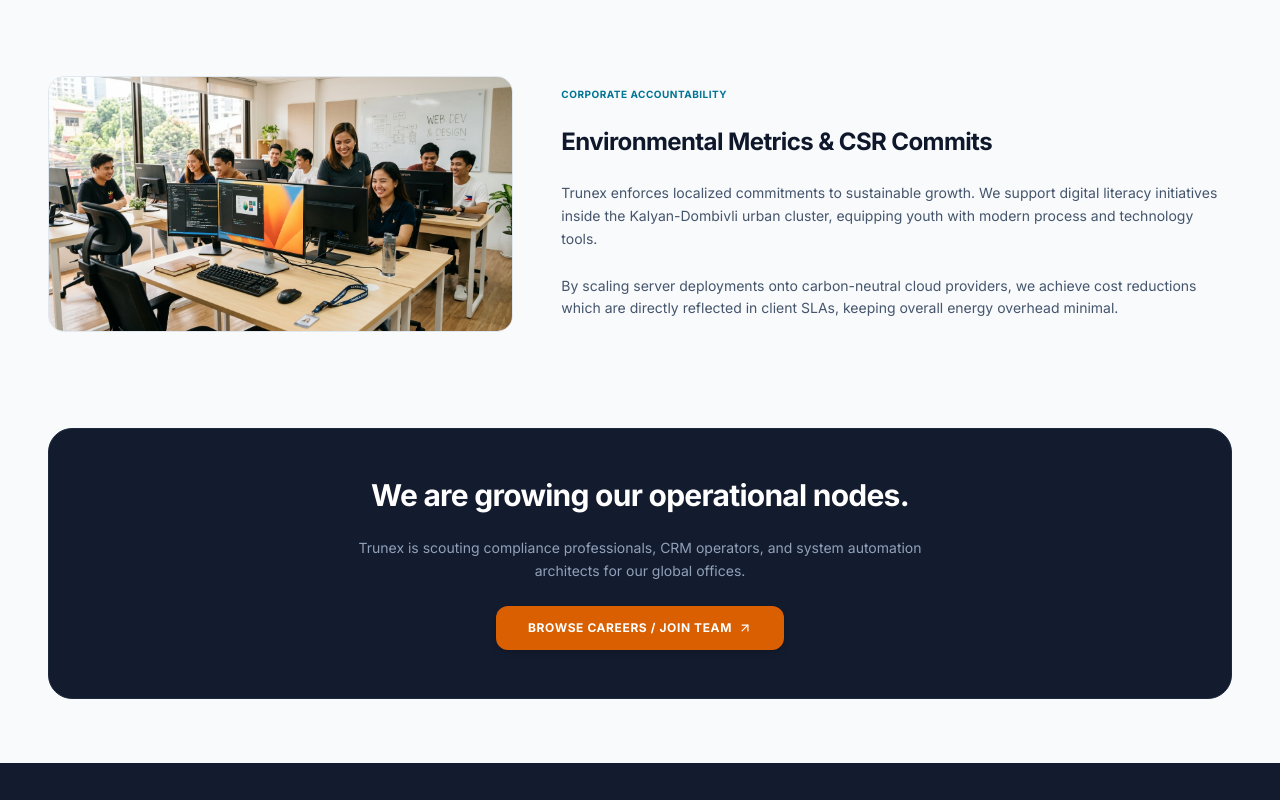
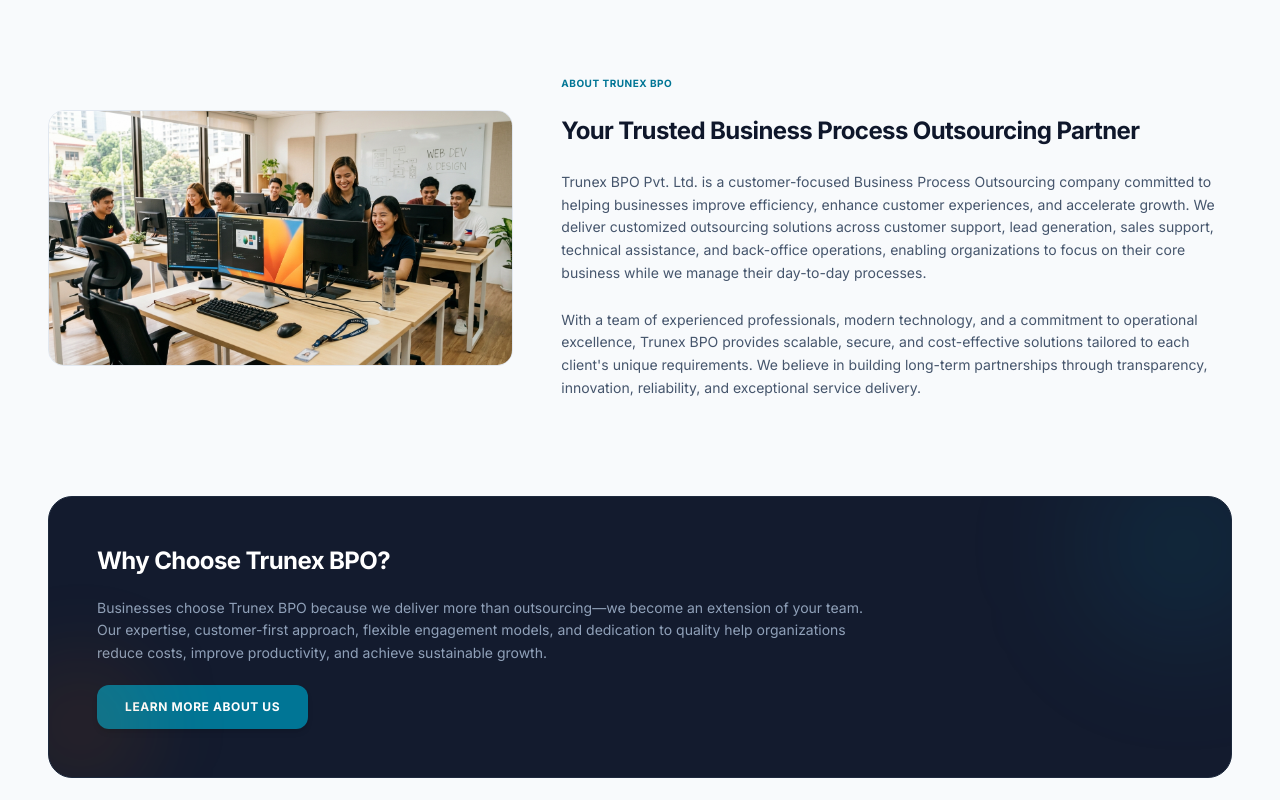
Before and after one commit to iamrehank/trueNxs, a React (Vite) app: page /about in a window 1280 px wide. Shown: the part 1400-2200 px from the top of the page. Built offline with nearby package versions, Linux system fonts and the light colour scheme.

Commit message:
aboutus changes

```diff
--- a/src/App.tsx
+++ b/src/App.tsx
@@ -104,7 +104,7 @@
           <Routes>
             <Route path="/" element={<HomePage />} />
             <Route path="/solutions" element={<SolutionsPage />} />
-            <Route path="/about" element={<AboutPage onOpenCareers={() => setIsCareersOpen(true)} />} />
+            <Route path="/about" element={<AboutPage />} />
             <Route path="/contact" element={
               <ContactPage
                 onAddInquiry={handleAddInquiry}
--- a/src/components/ContactForm.tsx
+++ b/src/components/ContactForm.tsx
@@ -189,8 +189,8 @@
                   Address
                 </p>
                 <p className="text-slate-700 leading-relaxed text-sm">
-                  302, Siddharth Tower, Station Road,<br />
-                  Kalyan West, Maharashtra 421301
+                  109, Sapphire Building,<br />
+                  Kalyan, Thane, Maharashtra 421301, India
                 </p>
               </div>
             </div>
@@ -202,8 +202,7 @@
                 <p className="font-sans font-bold text-[11px] text-slate-400 uppercase tracking-wider mb-1">
                   Phone Operations
                 </p>
-                <p className="text-slate-700 text-sm font-semibold">+91 (0251) 500 0123</p>
-                <p className="text-slate-500 text-xs">+91 98765 43210 (Escalations)</p>
+                <p className="text-slate-700 text-sm font-semibold">+91 93211 00206</p>
               </div>
             </div>
 
--- a/src/components/LocationDetails.tsx
+++ b/src/components/LocationDetails.tsx
@@ -98,10 +98,10 @@
             <div className="flex justify-between items-baseline mb-6 border-b border-slate-100 pb-5 pr-8">
               <div>
                 <h4 className="font-sans text-2xl font-bold text-slate-900 leading-tight">
-                  {selectedLoc.city} Delivery Center
+                  {selectedLoc.companyName}
                 </h4>
                 <p className="text-xs font-semibold text-slate-400 uppercase tracking-widest mt-1">
-                  Trunex HQ / Service Cluster
+                  {selectedLoc.city}, {selectedLoc.country}
                 </p>
               </div>
             </div>
@@ -118,19 +118,19 @@
                 </p>
               </div>
 
-              {/* Dynamic local clock */}
+              {/* Business Hours + Local Clock */}
               <div className="space-y-1.5 p-5 rounded-2xl bg-cyan-50/20 border border-cyan-100/50 flex flex-col justify-between">
                 <div>
                   <div className="flex items-center gap-2 text-cyan-700 font-bold text-xs uppercase tracking-wider">
                     <Clock size={15} />
-                    <span>Local Current Time</span>
+                    <span>Business Hours</span>
                   </div>
-                  <span className="font-mono text-xl font-extrabold text-cyan-800 tracking-tight block pt-3 leading-none">
-                    {localTimes[selectedLoc.id] || '--:--:--'}
-                  </span>
+                  <p className="text-slate-700 text-sm font-semibold pt-2 leading-snug">
+                    {selectedLoc.businessHours}
+                  </p>
                 </div>
-                <span className="text-[10px] text-cyan-700 font-bold uppercase tracking-wider block">
-                  Timezone: {selectedLoc.timezone}
+                <span className="font-mono text-xs font-bold text-cyan-800 tracking-tight block pt-2">
+                  Local time: {localTimes[selectedLoc.id] || '--:--:--'}
                 </span>
               </div>
             </div>
--- a/src/data.ts
+++ b/src/data.ts
@@ -177,14 +177,27 @@
 export const LOCATIONS: GlobalLocation[] = [
   {
     id: 'kalyan',
-    city: 'Kalyan West',
+    city: 'Kalyan',
     country: 'India',
-    address: '302, Siddharth Tower, Station Road, Kalyan West, Maharashtra 421301',
-    phone: '+91 (0251) 500 0123',
-    alternativePhone: '+91 98765 43210',
+    companyName: 'Trunex BPO Pvt. Ltd.',
+    address: '109, Sapphire Building, Kalyan, Thane, Maharashtra 421301, India',
+    businessHours: 'Monday – Saturday, 9:00 AM – 6:00 PM (IST)',
+    phone: '+91 93211 00206',
     email: 'contact@trunexbpo.com',
     timezone: 'Asia/Kolkata',
     coordinates: { x: 73.13, y: 19.24 }
+  },
+  {
+    id: 'delaware',
+    city: 'Dover',
+    country: 'United States',
+    companyName: 'Trunex BPO LLC',
+    address: '8 The Green, Suite A, City of Dover, Delaware 19901, USA',
+    businessHours: 'Monday – Friday, 9:00 AM – 5:00 PM (EST)',
+    phone: '+1 (302) 618 3669',
+    email: 'contact@trunexbpo.com',
+    timezone: 'America/New_York',
+    coordinates: { x: -75.52, y: 39.16 }
   }
 ];
 
--- a/src/pages/AboutPage.tsx
+++ b/src/pages/AboutPage.tsx
@@ -1,7 +1,7 @@
 import { useState } from 'react';
 import { useNavigate } from 'react-router-dom';
 import { TEAM } from '../data';
-import { Users, ArrowUpRight, Award, Clock, ShieldCheck, Zap } from 'lucide-react';
+import { Users, Award, Clock, ShieldCheck, Zap } from 'lucide-react';
 import { motion } from 'motion/react';
 import corporateCsrImage from '../assets/images/corporate_csr_1781205765498.jpg';
 import imranImage from '../assets/images/imran.jpeg';
@@ -10,11 +10,8 @@
   'Imran Sayyed': imranImage,
 };
 
-interface AboutPageProps {
-  onOpenCareers: () => void;
-}
-
-export default function AboutPage({ onOpenCareers }: AboutPageProps) {
+export default function AboutPage() {
+  const navigate = useNavigate();
   const [expandedLeader, setExpandedLeader] = useState<string | null>(null);
 
   return (
@@ -122,37 +119,39 @@
       </div>
 
 
-      {/* CSR */}
+      {/* About Trunex BPO */}
       <div className="grid grid-cols-1 lg:grid-cols-12 gap-12 items-center">
         <div className="lg:col-span-5 h-64 rounded-2xl overflow-hidden relative border border-slate-200">
-          <img src={corporateCsrImage} alt="Corporate CSR" className="w-full h-full object-cover" />
+          <img src={corporateCsrImage} alt="Trunex BPO" className="w-full h-full object-cover" />
         </div>
         <div className="lg:col-span-7 space-y-6">
-          <span className="text-[10px] font-bold text-cyan-700 tracking-wider uppercase block">Corporate Accountability</span>
-          <h3 className="font-sans text-2xl font-bold text-slate-900 tracking-tight">Environmental Metrics & CSR Commits</h3>
+          <span className="text-[10px] font-bold text-cyan-700 tracking-wider uppercase block">About Trunex BPO</span>
+          <h3 className="font-sans text-2xl font-bold text-slate-900 tracking-tight">Your Trusted Business Process Outsourcing Partner</h3>
           <p className="text-slate-600 text-sm leading-relaxed">
-            Trunex enforces localized commitments to sustainable growth. We support digital literacy initiatives inside the Kalyan-Dombivli urban cluster, equipping youth with modern process and technology tools.
+            Trunex BPO Pvt. Ltd. is a customer-focused Business Process Outsourcing company committed to helping businesses improve efficiency, enhance customer experiences, and accelerate growth. We deliver customized outsourcing solutions across customer support, lead generation, sales support, technical assistance, and back-office operations, enabling organizations to focus on their core business while we manage their day-to-day processes.
           </p>
           <p className="text-slate-600 text-sm leading-relaxed">
-            By scaling server deployments onto carbon-neutral cloud providers, we achieve cost reductions which are directly reflected in client SLAs, keeping overall energy overhead minimal.
+            With a team of experienced professionals, modern technology, and a commitment to operational excellence, Trunex BPO provides scalable, secure, and cost-effective solutions tailored to each client's unique requirements. We believe in building long-term partnerships through transparency, innovation, reliability, and exceptional service delivery.
           </p>
         </div>
       </div>
 
-      {/* Join Team CTA */}
-      <div className="bg-[#131b2e] text-white rounded-3xl p-8 md:p-12 text-center space-y-6 relative border border-slate-800">
-        <h3 className="font-sans text-2xl md:text-3xl font-extrabold tracking-tight">We are growing our operational nodes.</h3>
-        <p className="text-slate-400 text-xs md:text-sm max-w-xl mx-auto leading-relaxed">
-          Trunex is scouting compliance professionals, CRM operators, and system automation architects for our global offices.
+      {/* Why Choose Trunex BPO Banner */}
+      <div className="bg-[#131b2e] border border-slate-800 rounded-3xl p-8 md:p-12 space-y-5 relative overflow-hidden">
+        <div className="absolute -top-12 -right-12 w-48 h-48 bg-cyan-500/10 rounded-full blur-3xl pointer-events-none" />
+        <div className="absolute -bottom-10 -left-10 w-36 h-36 bg-[#d95f00]/10 rounded-full blur-2xl pointer-events-none" />
+        <h3 className="font-sans text-xl md:text-2xl font-extrabold text-white tracking-tight">Why Choose Trunex BPO?</h3>
+        <p className="text-slate-400 text-sm leading-relaxed max-w-3xl">
+          Businesses choose Trunex BPO because we deliver more than outsourcing—we become an extension of your team. Our expertise, customer-first approach, flexible engagement models, and dedication to quality help organizations reduce costs, improve productivity, and achieve sustainable growth.
         </p>
         <button
-          onClick={onOpenCareers}
-          className="bg-[#d95f00] hover:bg-[#b04d00] text-white px-8 py-3.5 rounded-xl text-xs font-bold uppercase tracking-wider transition-all shadow-md inline-flex items-center gap-1.5 cursor-pointer"
+          onClick={() => navigate('/contact')}
+          className="bg-cyan-700 hover:bg-cyan-800 text-white px-7 py-3.5 rounded-xl text-xs font-bold uppercase tracking-wider transition-all shadow-md cursor-pointer"
         >
-          <span>Browse Careers / Join Team</span>
-          <ArrowUpRight size={14} />
+          Learn More About Us
         </button>
       </div>
+
     </motion.div>
   );
 }
--- a/src/types.ts
+++ b/src/types.ts
@@ -35,7 +35,9 @@
   id: string;
   city: string;
   country: string;
+  companyName: string;
   address: string;
+  businessHours: string;
   phone: string;
   alternativePhone?: string;
   email: string;
```
